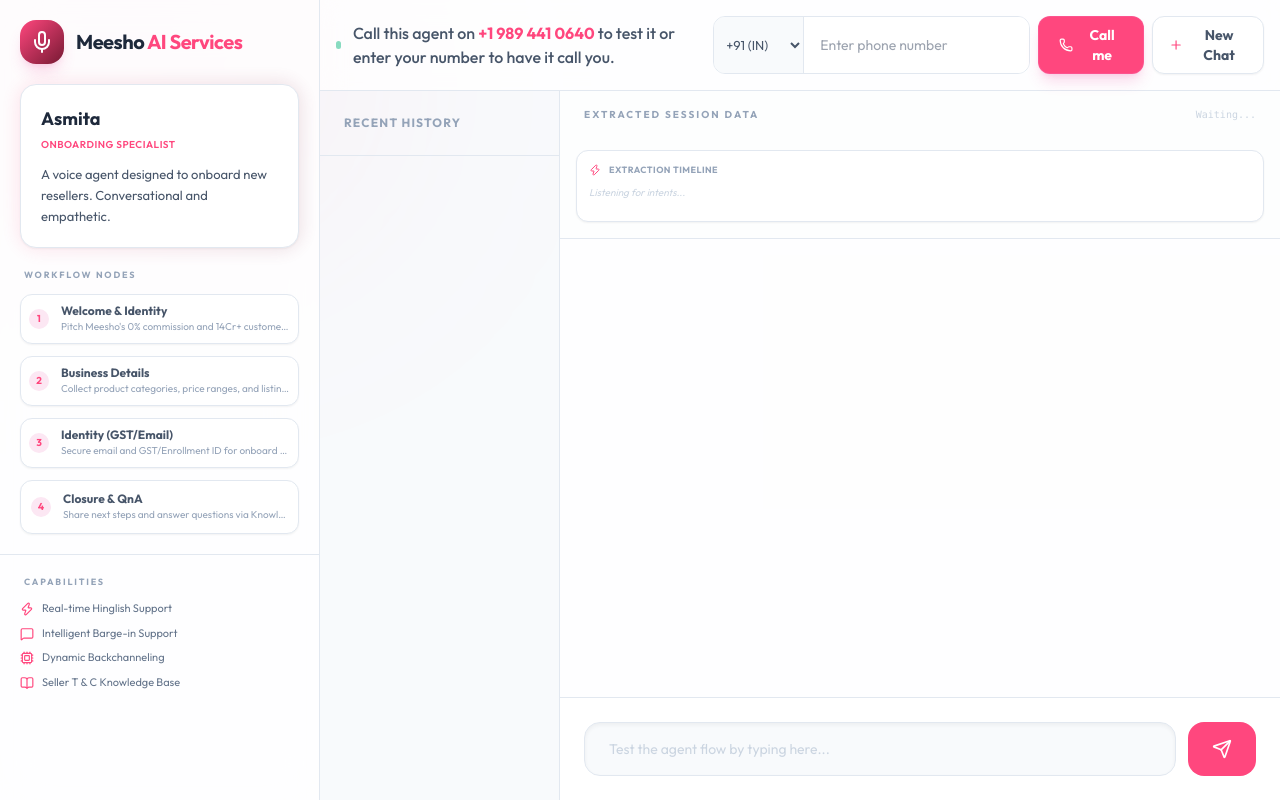
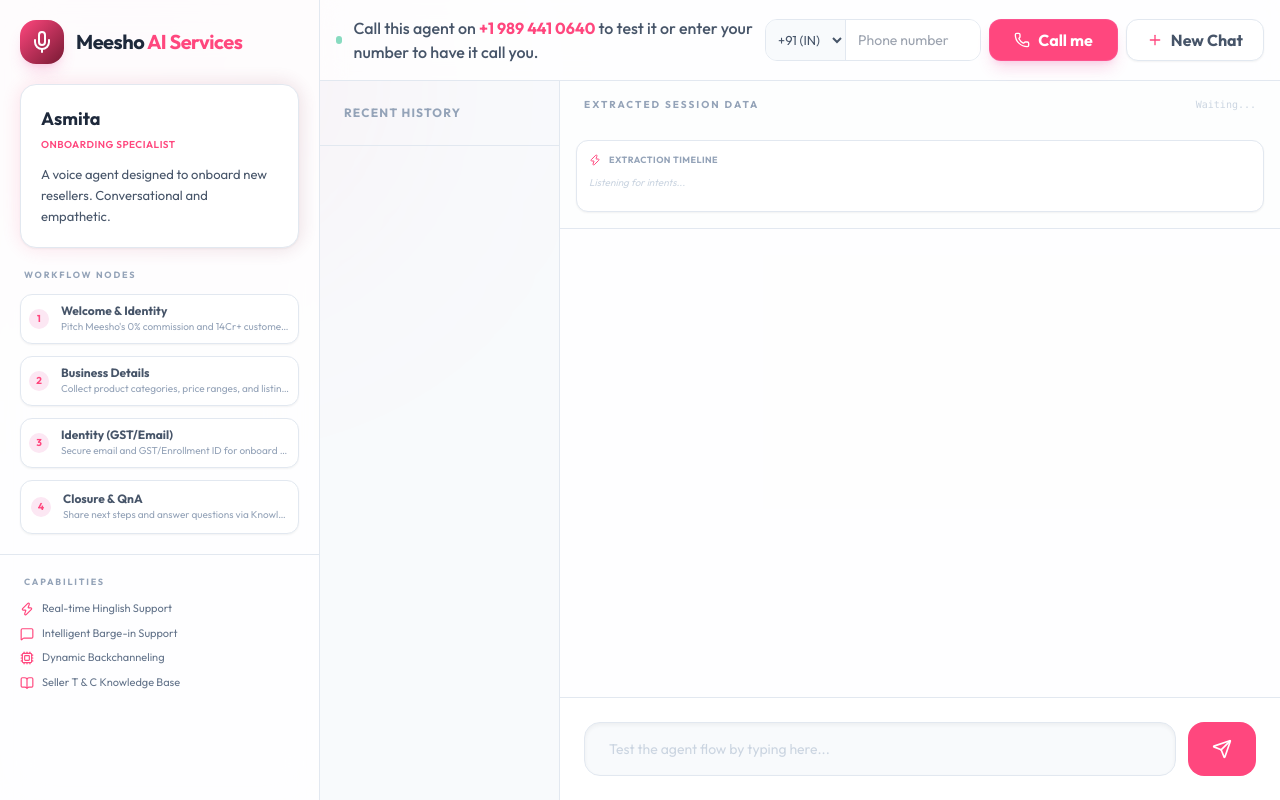
Before and after one commit to SrivatsavR/voice-agent, a website: page public/index.html in a window 1280 px wide. Drawn offline with nearby package versions, Linux system fonts and the light colour scheme; no server answers.

Commit message:
ui: optimize header layout for one-line fit

```diff
--- a/public/index.html
+++ b/public/index.html
@@ -134,7 +134,7 @@
                     <div
                         class="flex border border-slate-200 rounded-xl bg-white overflow-hidden focus-within:border-[#ff477e]/50 transition-all hover:border-slate-300">
                         <select id="country-code"
-                            class="bg-slate-50 border-r border-slate-200 px-2 py-2 text-[13px] focus:outline-none cursor-pointer text-slate-600 w-24">
+                            class="bg-slate-50 border-r border-slate-200 px-2 py-2 text-[13px] focus:outline-none cursor-pointer text-slate-600 w-20">
                             <option value="+91" selected>+91 (IN)</option>
                             <option value="+1">+1 (US)</option>
                             <option value="+44">+44 (UK)</option>
@@ -145,15 +145,15 @@
                             <option value="+971">+971 (AE)</option>
                             <option value="+65">+65 (SG)</option>
                         </select>
-                        <input type="tel" id="outbound-phone" placeholder="Enter phone number"
-                            class="px-4 py-2 text-sm focus:outline-none w-64">
+                        <input type="tel" id="outbound-phone" placeholder="Phone number"
+                            class="px-3 py-2 text-sm focus:outline-none w-40">
                     </div>
                     <button id="trigger-call"
-                        class="px-5 py-2 bg-[#ff477e] hover:bg-[#ff1f61] rounded-xl border border-pink-400/30 shadow-lg shadow-pink-500/20 transition-all text-sm font-bold flex items-center gap-2 text-white">
+                        class="px-6 py-2 bg-[#ff477e] hover:bg-[#ff1f61] rounded-xl border border-pink-400/30 shadow-lg shadow-pink-500/20 transition-all text-base font-bold flex items-center gap-2 text-white shrink-0">
                         <i data-lucide="phone" class="w-4 h-4"></i> Call me
                     </button>
                     <button id="reset-session"
-                        class="px-4 py-2 bg-white hover:bg-slate-50 border border-slate-200 rounded-xl transition-all text-sm font-bold flex items-center gap-2 text-slate-600 shadow-sm">
+                        class="px-5 py-2 bg-white hover:bg-slate-50 border border-slate-200 rounded-xl transition-all text-base font-bold flex items-center gap-2 text-slate-600 shadow-sm shrink-0 whitespace-nowrap">
                         <i data-lucide="plus" class="w-4 h-4 text-[#ff477e]"></i> New Chat
                     </button>
                 </div>
```
